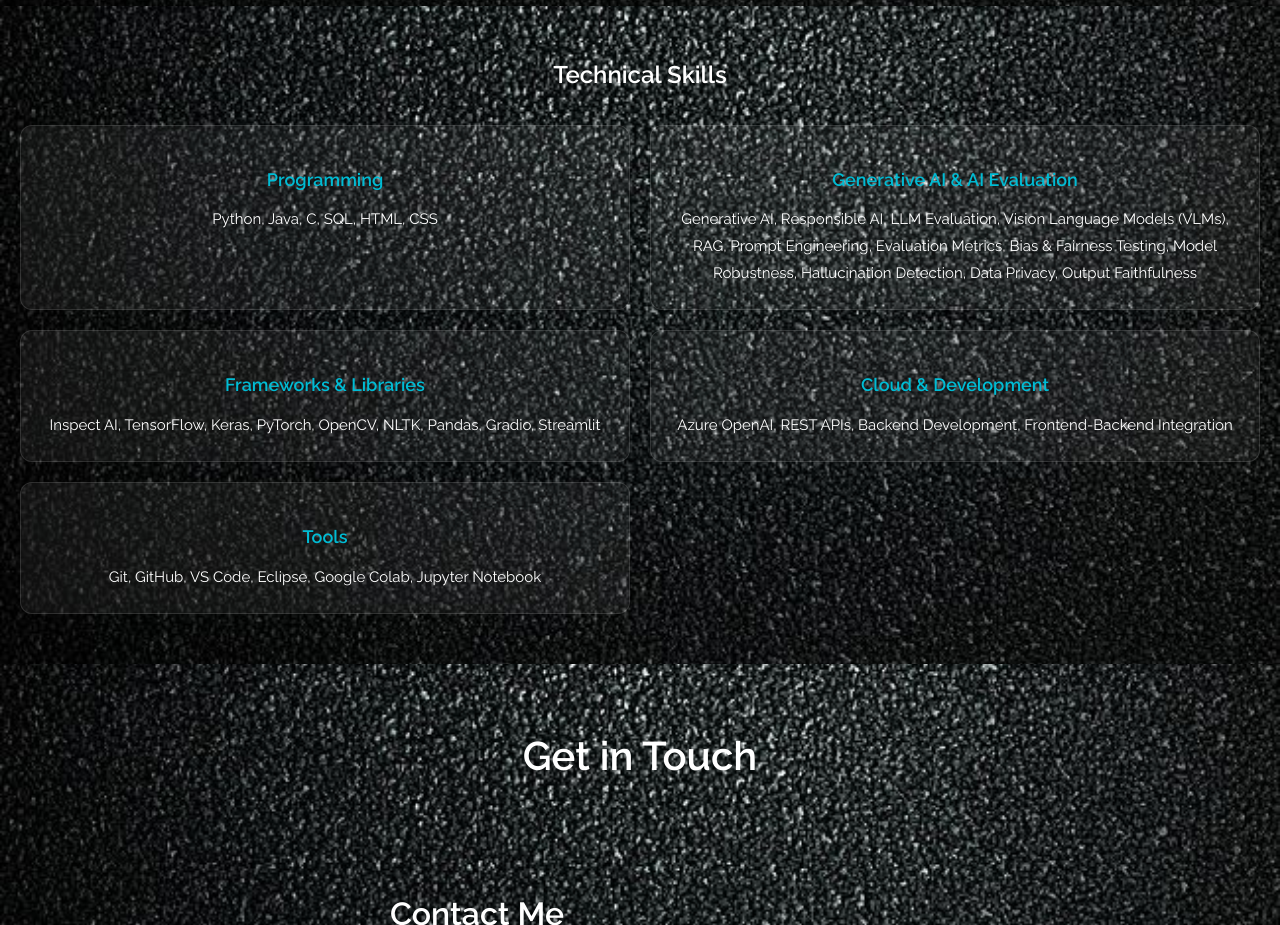
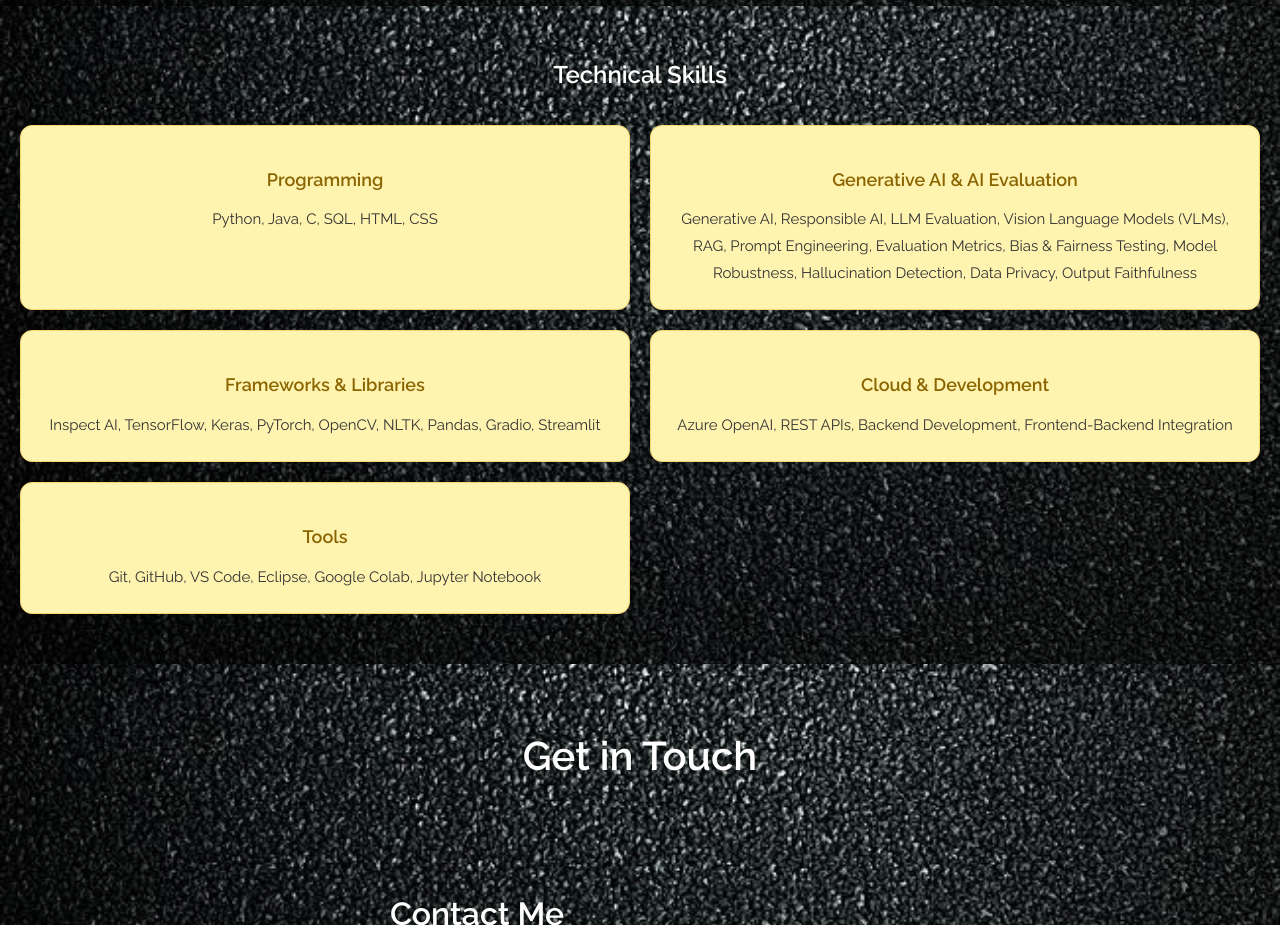
Before and after one commit to Abdul27Sadiq/AbdulSadiq.github.io, a plain HTML site: page index.html in a window 1280 px wide. Shown: the part 3520-4445 px from the top of the page. Drawn offline with Linux system fonts and the light colour scheme.

Commit message:
Update style.css

```diff
--- a/style.css
+++ b/style.css
@@ -446,31 +446,33 @@ body {
     margin-top: 30px;
 }
 
+
 .technical-skill-card {
     padding: 22px 24px;
     border-radius: 12px;
-    background: rgba(255, 255, 255, 0.06);
-    border: 1px solid rgba(255, 255, 255, 0.12);
-    transition: transform 0.3s ease, border-color 0.3s ease;
+    background: #fff3b0;
+    border: 1px solid #f5d76e;
+    transition: transform 0.3s ease, box-shadow 0.3s ease;
 }
 
 .technical-skill-card:hover {
     transform: translateY(-5px);
-    border-color: #00bcd4;
+    box-shadow: 0 8px 20px rgba(245, 215, 110, 0.35);
 }
 
 .technical-skill-card h3 {
-    color: #00bcd4;
+    color: #8a6500;
     font-size: 18px;
     margin-bottom: 12px;
 }
 
 .technical-skill-card p {
-    color: inherit;
+    color: #333333;
     font-size: 15px;
     line-height: 1.8;
     margin: 0;
 }
+
 
 /* Mobile Responsive */
 
```
